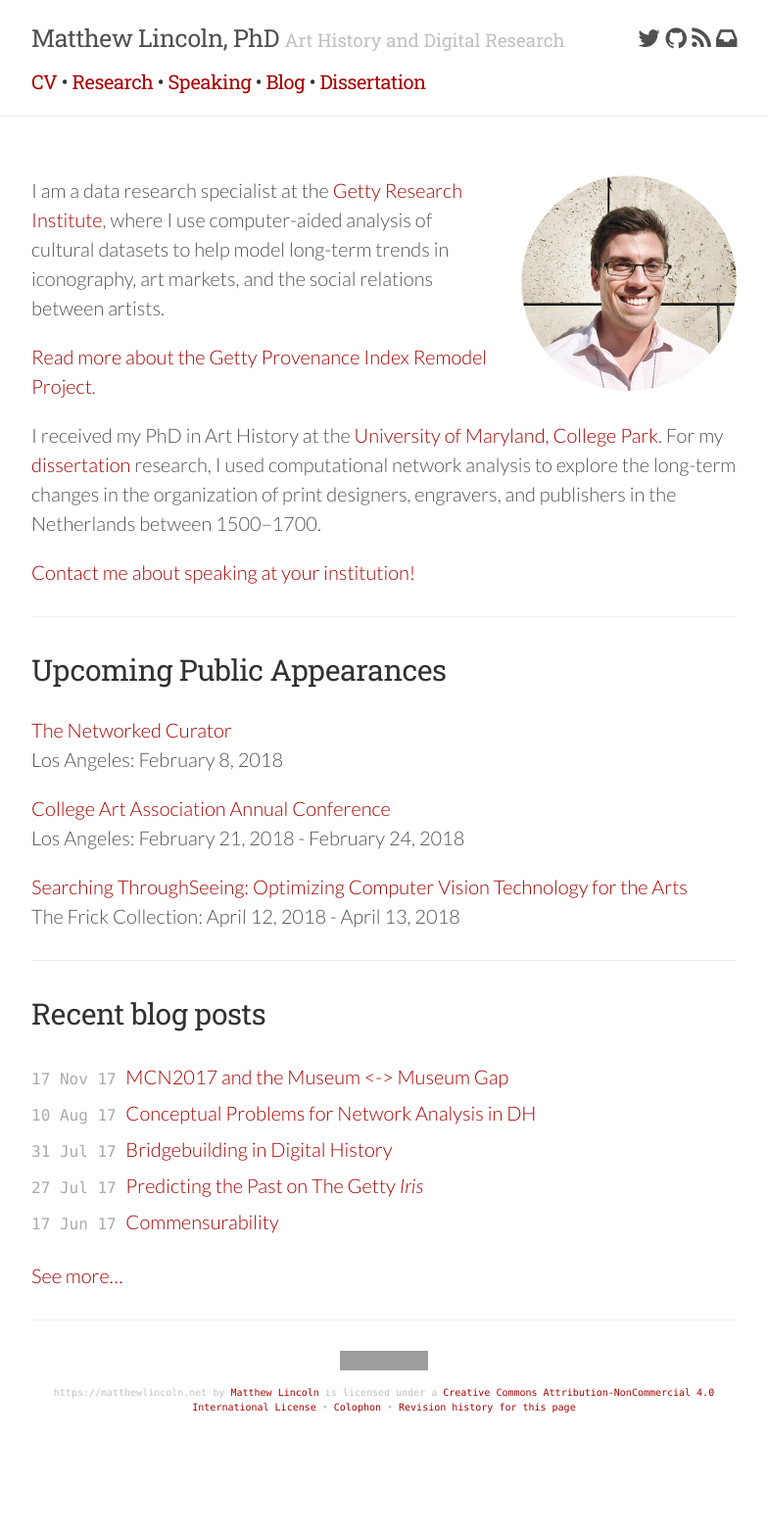
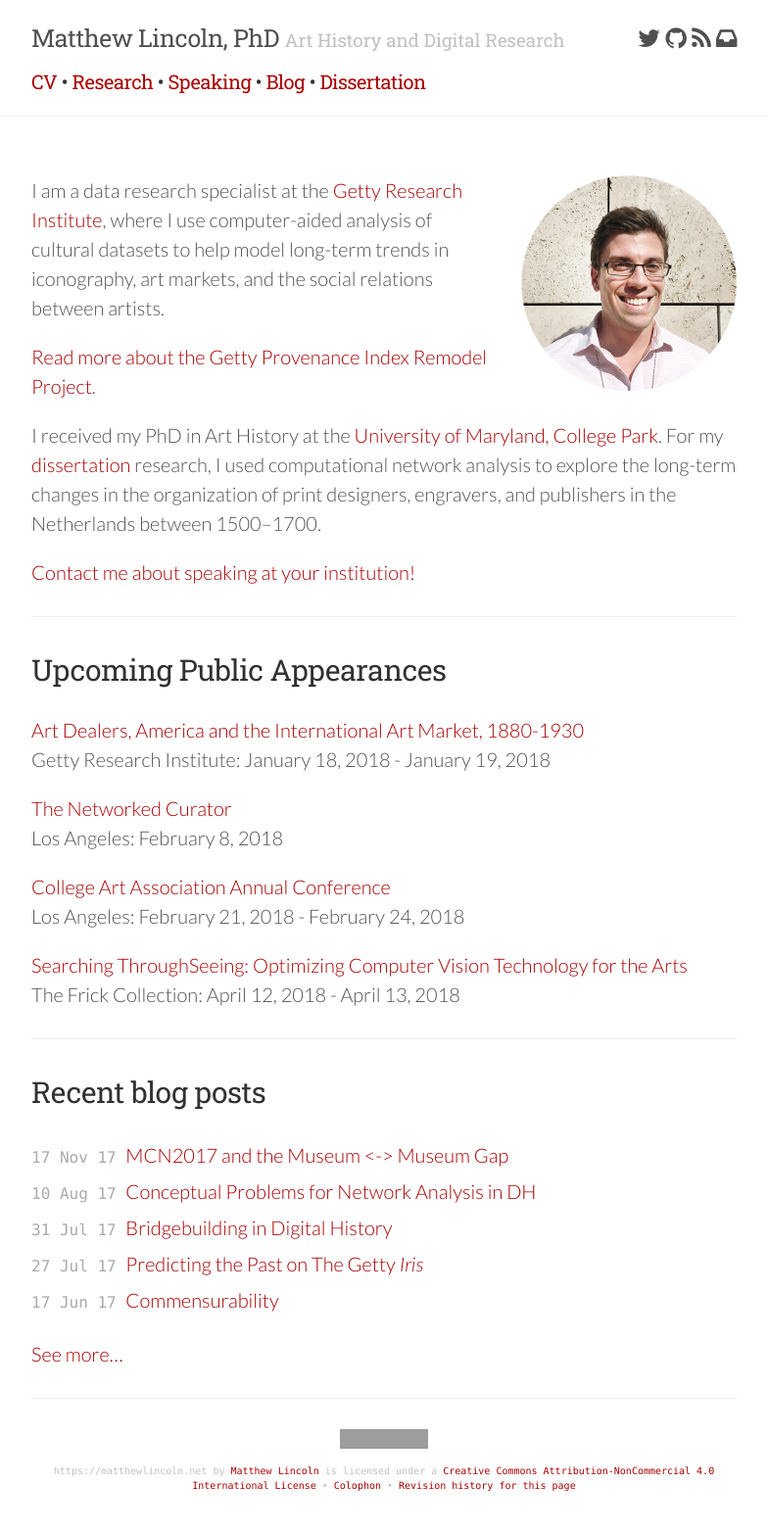
Before and after one commit to mdlincoln/mdlincoln.github.io, a Jekyll site: the page built from index.md, in a window 1280 px wide. Shown: the whole page at 98% size, without its empty margins (248-1032 px from the left). Built offline with Jekyll 4.4.1, drawn with Linux system fonts in a browser that asks for light colours; nearby versions of some CDN libraries; before the commit the page ends 1484 px from its top, so only the background shows below that; grey boxes are pictures that could not be loaded.

Commit message:
getty art markets symposium

```diff
--- a/_data/travel.yaml
+++ b/_data/travel.yaml
@@ -13,3 +13,9 @@
   datestart: 2018-04-12 00:00:00 -0800
   dateend:  2018-04-13 00:00:00 -0800
   url: https://www.frick.org/research/upcoming_symposia
+- venue: |
+    Art Dealers, America and the International Art Market, 1880-1930
+  location: Getty Research Institute
+  datestart: 2018-01-18 00:00:00 -0800
+  dateend:  2018-01-19 00:00:00 -0800
+  url: http://www.getty.edu/visit/cal/events/ev_2024.html
```
